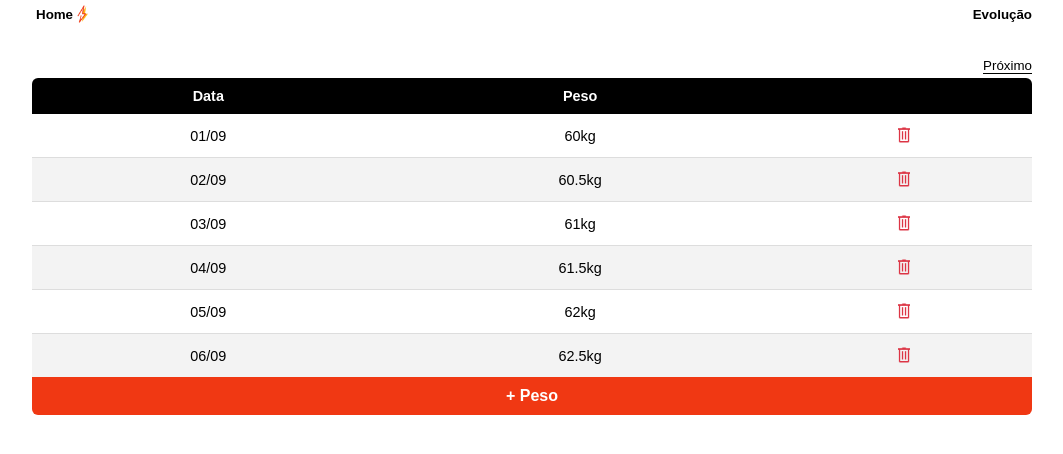
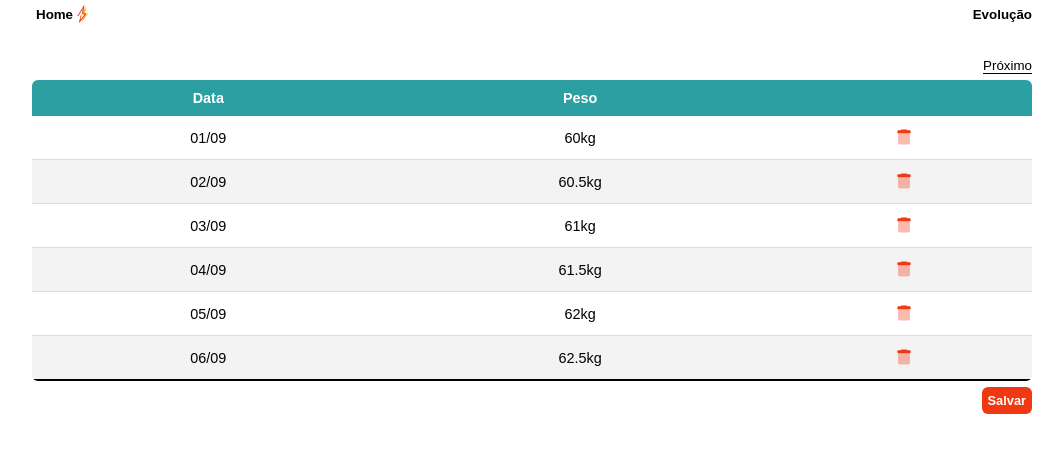
Before and after one commit to deividsilvajs/getting-stronger, a React (Create React App) app: page /#/weight-history in a window 1280 px wide. Shown: the top 454 px of the page, without its empty margins (108-1171 px from the left). Built offline with nearby package versions, Linux system fonts and the light colour scheme.

Commit message:
mudança na estilização da table

```diff
--- a/src/components/WeightHistory/RecordWeightButton.tsx
+++ b/src/components/WeightHistory/RecordWeightButton.tsx
@@ -5,20 +5,23 @@ interface RecordWeightButtonProps {
 const RecordWeightButton = ({ setShowRecordWeightForm }: RecordWeightButtonProps) => {
 
 	const style: React.CSSProperties = {
-  		fontSize: '1em',
-  		padding: '10px',
-  		width: '100%',
-  		borderRadius: '0 0 6px 6px'
+  		fontSize: '0.8em',
+  		padding: 6,
+  		borderRadius: '6px',
 	}
 
 	return (
+		<div style={{ textAlign: 'right' }}>
 			<button
 				style={style}
 				className='success-button'
 				onClick={() => {
 					setShowRecordWeightForm(true)
 				}}
-		>+ Peso</button>
+			>
+				Salvar
+			</button>
+		</div>
 	)
 
 }
--- a/src/components/WeightHistory/WeightHistoryTable/Table.tsx
+++ b/src/components/WeightHistory/WeightHistoryTable/Table.tsx
@@ -12,7 +12,7 @@ interface TableProps {
 const Table = ({ weightBlocks, currentBlockToShow }: TableProps) => {
 
     return (
-        <table style={{ marginTop: 4 }}>
+        <table>
             <thead>
                 <tr>
                     <th>Data</th>
--- a/src/styles/weightHistory.css
+++ b/src/styles/weightHistory.css
@@ -21,11 +21,12 @@ table {
   width: 100%;
   overflow: hidden;
   text-align: center;
-  border-radius: 6px 6px 0 0;
+  border-radius: 6px;
+  margin: 6px 0;
 }
 
 thead tr {
-  background-color: #000000;
+  background-color: #2C9FA3;
   color: #FFFFFF;
 }
 
@@ -43,7 +44,7 @@ tbody tr:nth-of-type(even) {
 }
 
 tbody tr:last-of-type {
-  border-bottom: none;
+  border-bottom: 2px solid #000000;
 }
 
 .info-input {
```
Also changed, not shown: src/add.png (added), src/trash.png. Lines whose indentation alone changed are shown as unchanged.
